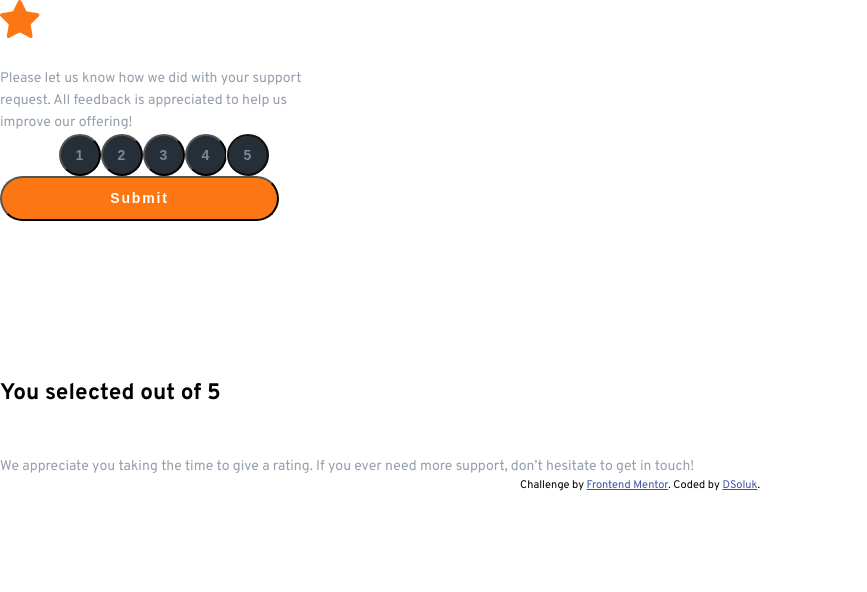
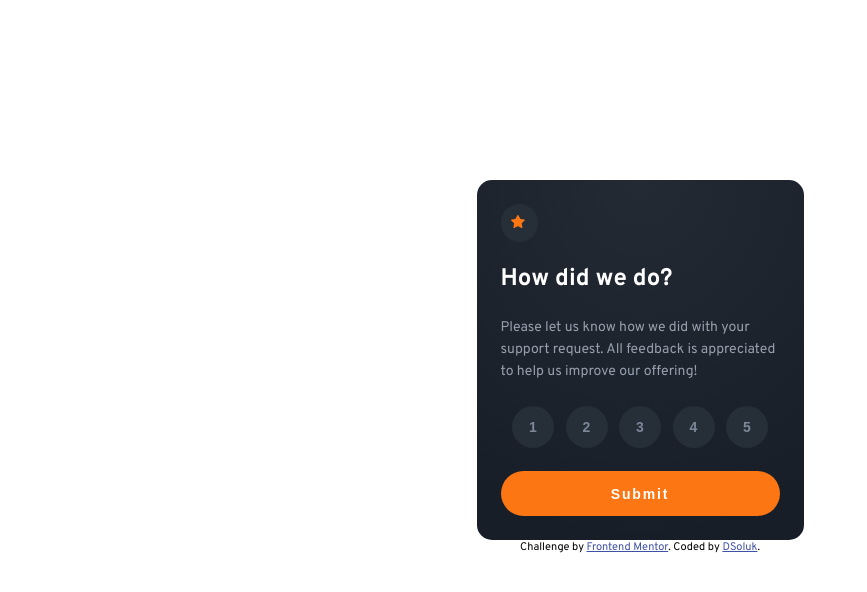
Before and after one commit to dsoluk/interactive-rating-component-main, a plain HTML site: page index.html in a window 1280 px wide. Shown: the whole page, without its empty margins (0-867 px from the left). Drawn offline with Linux system fonts and the light colour scheme.

Commit message:
working on js

```diff
--- a/css/styles.css
+++ b/css/styles.css
@@ -5,12 +5,9 @@
 }
 
 img {
-  /* width: 100%; */
-  width: 40px;
-  height: 40px;
+  width: 100%;
   height: auto;
   display: block;
-
 }
 
 html,
@@ -25,11 +22,92 @@ body {
   min-width: 375px;
   max-width: 1440px;
 
+  /* background-color: #7C8798; */
+
+  /* position: relative; */
+
+  /* display: flex;
+  flex-direction: column;
+  justify-content:space-between;
+  align-items: center; */
+
 }
 
+/* The flip card container - set the width and height to whatever you want. We have added the border property to demonstrate that the flip itself goes out of the box on hover (remove perspective if you don't want the 3D effect */
+.flip-card {
+  background-color: transparent;
+
+  width: 327px;
+  height: 360px;
+  perspective: 1000px; /* Remove this if you don't want the 3D effect */
+  background: radial-gradient(98.96% 98.96% at 50% 0%, #232A34 0%, #181E27 100%);
+  border-radius: 15px;
+
+  position: relative;
+  left: 50%;
+  top: 50%;
+  margin-left: calc(-327px / 2);
+  margin-top: 180px;
+}
+
+/* This container is needed to position the front and back side */
+.flip-card-inner {
+  position: relative;
+  width: 100%;
+  height: 100%;
+  /* text-align: center; */
+  transition: transform 0.8s;
+  transform-style: preserve-3d;
+  /* padding: 24px; */
+}
+
+/* Do an horizontal flip when you move the mouse over the flip box container */
+/* .flip-card:hover .flip-card-inner {
+  transform: rotateY(180deg);
+} */
+
+button[type=submit]:checked {
+  transform: rotateY(180deg);
+}
+
+/* Position the front and back side */
+.rating-card, .thank-you-card {
+  position: absolute;
+  width: 100%;
+  height: 100%;
+  backface-visibility: hidden;
+  padding: 24px;
+}
+
+.rating-card {
+  display: flex;
+  flex-direction: column;
+  justify-content: space-between;
+
+}
+
+.thank-you-card {
+  display: flex;
+  flex-direction: column;
+  justify-content: space-between;
+  align-items: center;
+  /* background-color: pink; */
+
+  transform: rotateY(180deg);
+
+}
+
+.attribution {
+  font-size: 11px;
+  text-align: center; }
+.attribution a { color: hsl(228, 45%, 44%); }
+
 p,
-h1 {
+div,
+article,
+h1,h2 {
   margin: 0;
+  padding: 0;
 }
 
 /* Block components */
@@ -42,6 +120,23 @@ h1 {
   color: #FFFFFF;
 }
 
+.thank-you-card img {
+  width: 144px;
+  height: 96px;
+}
+
+.result-container {
+  font-style: normal;
+  font-weight: 400;
+  font-size: 15px;
+  line-height: 24px;
+  text-align: center;
+  color: #FC7614;
+
+  background: #262E38;
+  border-radius: 22.5px;
+}
+
 p {
   font-style: normal;
   font-weight: 400;
@@ -49,6 +144,9 @@ p {
   line-height: 22px;
   color: #969FAD;
 }
+p.results-text { color: #FC7614;}
+
+p.ty-text {text-align: center;}
 
 div > button {
 width: 42px;
@@ -64,6 +162,7 @@ letter-spacing: 0.175px;
 color: #7C8798;
 background: #262E38;
 border-radius: 50%;
+border: none;
 }
 
 button[type=submit] {
@@ -80,16 +179,36 @@ button[type=submit] {
   height: 45px;
 }
 
-.rating-card {
-  display: flex;
-  flex-direction: column;
-  justify-content: left;
-  border-radius: 20px;
-  width: 327px;
-  height: 360px;
+.image-circle {
+  width:2.5rem;
+  height: 2.5rem;
+  border-radius: 50%;
+  border: none;
+  background-color: #262E38;
+  position: relative;
+  /* text-align: center; */
 }
+
+.image-circle img {
+  width: 13.96px;
+  height: 13.33px;
+
+  position: absolute;
+  top: 50%;
+  margin-top: -8px; /* Half this element's height */
+  left: 50%;
+  margin-left: -8.5px; /* Half this element's width */
+}
+
+
 
 .button-group-ratings {
   display: flex;
-  justify-content: center;
+  justify-content: space-evenly;
+  /* margin: 24; */
 }
+
+div > button:hover {
+  color: #FFFFFF;
+  background-color: #7C8798;
+}
--- a/index.html
+++ b/index.html
@@ -13,48 +13,58 @@
 <link rel="stylesheet" href="css/styles.css">
 
 
-  <!-- <script src="script.js defer"></script> -->
+  <script src="script.js" defer></script>
 
   <title>Frontend Mentor | Interactive rating component</title>
 
   <!-- Feel free to remove these styles or customise in your own stylesheet 👍 -->
-  <style>
+  <!-- <style>
     .attribution { font-size: 11px; text-align: center; }
     .attribution a { color: hsl(228, 45%, 44%); }
-  </style>
+  </style> -->
 </head>
 <body>
 
   <!-- Rating state start -->
-  <article class="rating-card">
+  <div class="flip-card">
+    <div class="flip-card-inner">
+      <div class="rating-card">
+        <div class="image-circle">
           <img src="/images/icon-star.svg" alt="star icon" width="40" height="40" loading="lazy">
+        </div>
 
         <h1>How did we do?</h1>
 
-    <p>Please let us know how we did with your support request. All feedback is appreciated
+        <p class="support-question">Please let us know how we did with your support request. All feedback is appreciated
         to help us improve our offering!</p>
 
         <div class="button-group-ratings">
-      <button type="button" value="1">1</button>
-      <button type="button" value="2">2</button>
-      <button type="button" value="3">3</button>
-      <button type="button" value="4">4</button>
-      <button type="button" value="5" autofocus>5</button>
+          <button type="button" value="1" id="btn1" onclick="rankSelected(btn1,1)">1</button>
+          <button type="button" value="2" id="btn2" onclick="rankSelected(btn2,2)">2</button>
+          <button type="button" value="3" id="btn3" onclick="rankSelected(btn3,3)">3</button>
+          <button type="button" value="4" id="btn4" onclick="rankSelected(btn4,4)">4</button>
+          <button type="button" value="5" id="btn5" onclick="rankSelected(btn5,5)">5</button>
         </div>
 
         <button type="submit">Submit</button>
-  </article> <!-- Rating state end -->
+       </div> <!-- Rating state end -->
 
       <!-- Thank you state start -->
 
-  <article class="thank-you-card">
-    <h2>You selected <!-- Add rating here --> out of 5</h2>
+      <div class="thank-you-card">
+        <img src="images/illustration-thank-you.svg" alt="thank you" width="162" height="108" loading="lazy">
+
+        <div class="result-container">
+          <p class="results-text">You selected <!-- Add rating here --> out of 5</p>
+        </div>
 
         <h1>Thank you!</h1>
 
-    <p>We appreciate you taking the time to give a rating. If you ever need more support,
+        <p class="ty-text">We appreciate you taking the time to give a rating. If you ever need more support,
         don’t hesitate to get in touch!</p>
-  </article>  <!-- Thank you state end -->
+      </div>  <!-- Thank you state end -->
+    </div>
+  </div>
 
 
   <div class="attribution">
```
Also changed, not shown: scripts.js (+12 -0 lines). Lines whose indentation alone changed are shown as unchanged.
